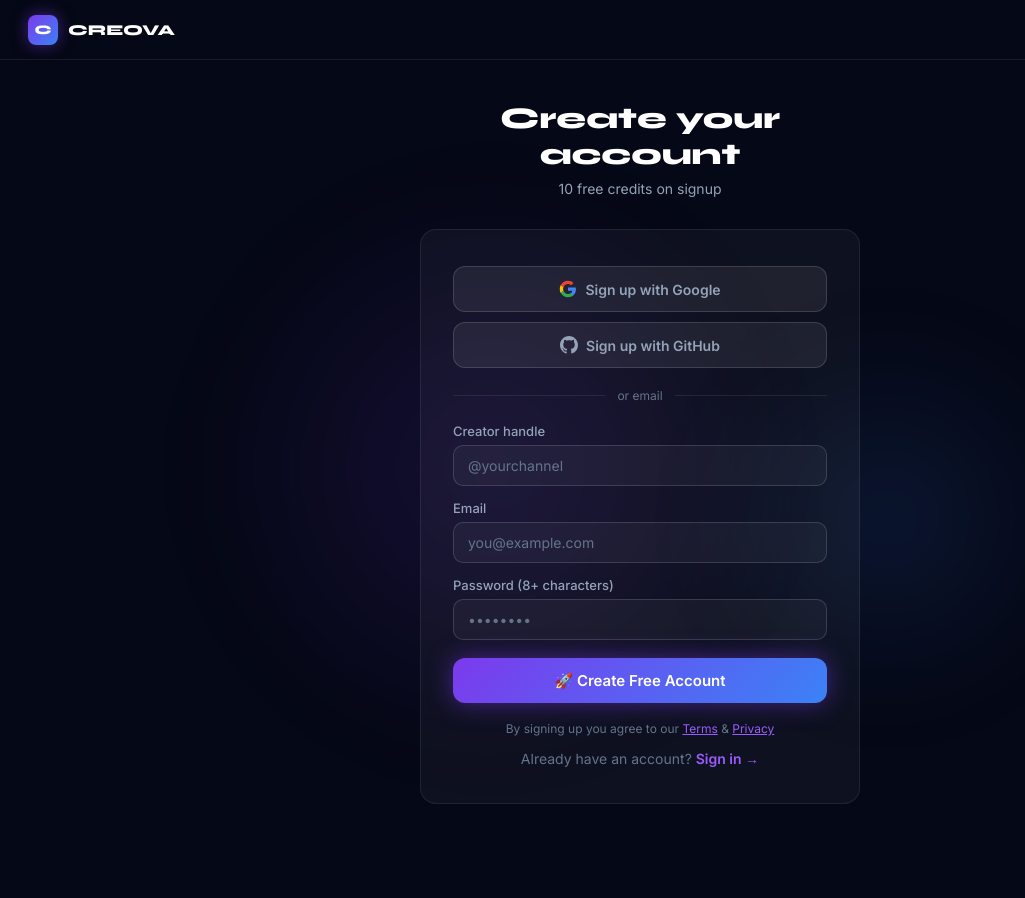
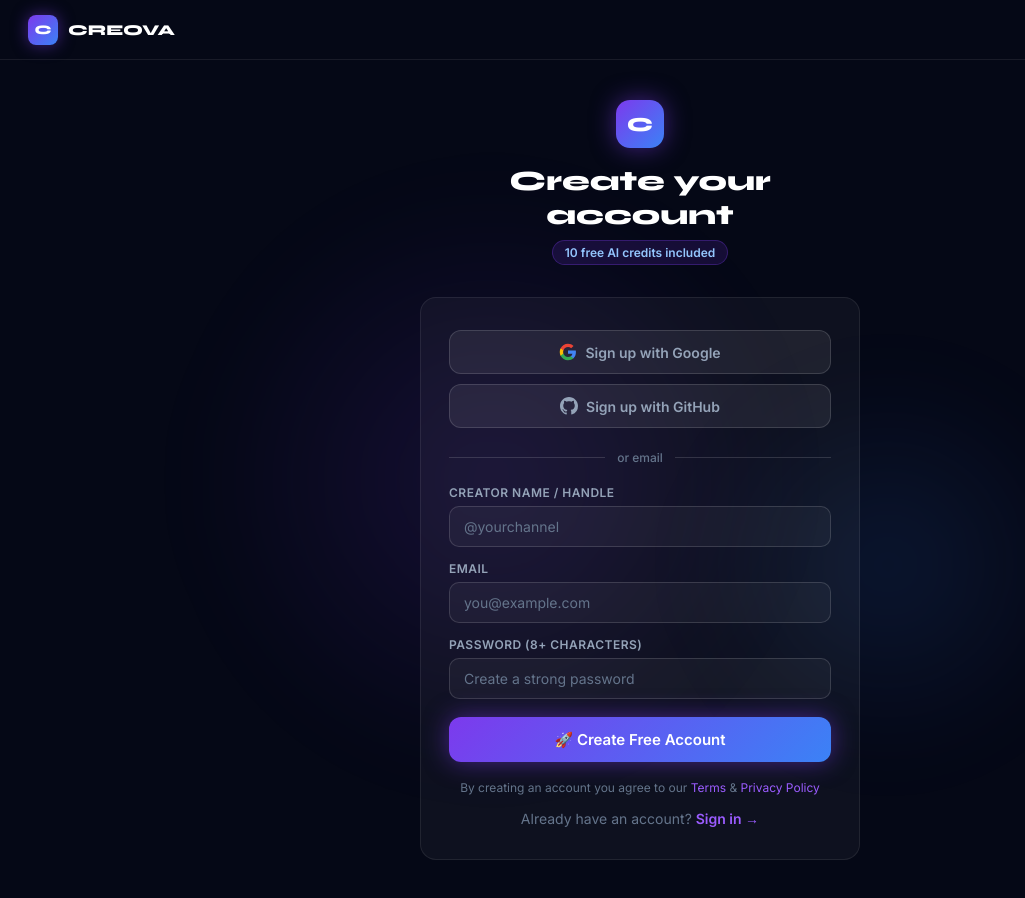
Before and after one commit to arun952137-afk/viralforge-ai, a Next.js app: page /signup in a window 1280 px wide. Shown: the whole page, without its empty margins (0-1025 px from the left). Before the commit the page ends 844 px from the top, so only its background shows below. Built offline with nearby package versions, Linux system fonts and the light colour scheme; no server answers.

Commit message:
fix: complete auth overhaul — clean OAuth flow, PKCE, robust callback, GitHub+Google

```diff
--- a/src/app/(auth)/login/page.tsx
+++ b/src/app/(auth)/login/page.tsx
@@ -6,6 +6,16 @@
 import toast from 'react-hot-toast'
 
 export const dynamic = 'force-dynamic'
+
+function Spinner() {
+  return (
+    <span style={{
+      width: 16, height: 16, display: 'inline-block', borderRadius: '50%',
+      border: '2px solid rgba(255,255,255,0.25)',
+      borderTopColor: '#fff', animation: 'spin .7s linear infinite',
+    }} />
+  )
+}
 
 export default function LoginPage() {
   const router = useRouter()
@@ -16,7 +26,7 @@
 
   async function handleLogin(e: React.FormEvent) {
     e.preventDefault()
-    if (!email || !password) { toast.error('Fill in all fields'); return }
+    if (!email || !password) { toast.error('Please fill in all fields'); return }
     setLoading(true)
     try {
       const { error } = await supabase.auth.signInWithPassword({ email, password })
@@ -25,7 +35,7 @@
       router.push('/dashboard')
       router.refresh()
     } catch (err: unknown) {
-      toast.error(err instanceof Error ? err.message : 'Login failed')
+      toast.error(err instanceof Error ? err.message : 'Login failed. Check your credentials.')
     } finally {
       setLoading(false)
     }
@@ -34,41 +44,41 @@
   async function handleOAuth(provider: 'google' | 'github') {
     setOauthLoading(provider)
     try {
+      // IMPORTANT: redirectTo must match what's in Supabase Auth > URL Configuration
+      // Supabase handles the OAuth dance with Google/GitHub, then redirects here
       const { error } = await supabase.auth.signInWithOAuth({
         provider,
         options: {
           redirectTo: `${window.location.origin}/auth/callback`,
-          queryParams: provider === 'google'
-            ? { access_type: 'offline', prompt: 'consent' }
-            : {},
         },
       })
       if (error) throw error
-      // Page will redirect to provider — no need to reset loading state
+      // Browser will redirect to provider — loading state stays until redirect
     } catch (err: unknown) {
       toast.error(err instanceof Error ? err.message : `${provider} sign-in failed`)
       setOauthLoading(null)
     }
   }
 
-  const Spinner = () => (
-    <span style={{ width: 16, height: 16, border: '2px solid rgba(255,255,255,0.3)', borderTopColor: '#fff', borderRadius: '50%', display: 'inline-block', animation: 'spin .7s linear infinite' }} />
-  )
-
   return (
     <div style={{ width: '100%', maxWidth: 420 }}>
       <div style={{ textAlign: 'center', marginBottom: 32 }}>
-        <h1 className="syne" style={{ fontSize: 32, fontWeight: 800, color: '#fff', marginBottom: 8 }}>Welcome back</h1>
-        <p style={{ fontSize: 15, color: 'var(--text2)' }}>Sign in to your CREOVA account</p>
+        <div style={{ width: 48, height: 48, borderRadius: 14, background: 'linear-gradient(135deg,#7C3AED,#3B82F6)', display: 'flex', alignItems: 'center', justifyContent: 'center', fontFamily: 'Syne,sans-serif', fontWeight: 900, fontSize: 20, color: '#fff', margin: '0 auto 16px', boxShadow: '0 0 24px rgba(124,58,237,0.5)' }}>C</div>
+        <h1 className="syne" style={{ fontSize: 28, fontWeight: 800, color: '#fff', marginBottom: 6 }}>Welcome back</h1>
+        <p style={{ fontSize: 14, color: 'var(--text2)' }}>Sign in to your CREOVA account</p>
       </div>
 
-      <div className="card" style={{ padding: '36px 32px' }}>
-        {/* Google */}
-        <button onClick={() => handleOAuth('google')} disabled={!!oauthLoading}
-          className="btn btn-s" style={{ width: '100%', justifyContent: 'center', padding: 13, marginBottom: 10, fontSize: 14 }}>
+      <div className="card" style={{ padding: '32px 28px' }}>
+        {/* Google OAuth */}
+        <button
+          onClick={() => handleOAuth('google')}
+          disabled={!!oauthLoading || loading}
+          className="btn btn-s"
+          style={{ width: '100%', justifyContent: 'center', padding: '12px', marginBottom: 10, fontSize: 14, opacity: (!!oauthLoading || loading) ? 0.6 : 1 }}
+        >
           {oauthLoading === 'google' ? <Spinner /> : (
             <>
-              <svg width="18" height="18" viewBox="0 0 24 24">
+              <svg width="18" height="18" viewBox="0 0 24 24" style={{ flexShrink: 0 }}>
                 <path d="M22.56 12.25c0-.78-.07-1.53-.2-2.25H12v4.26h5.92c-.26 1.37-1.04 2.53-2.21 3.31v2.77h3.57c2.08-1.92 3.28-4.74 3.28-8.09z" fill="#4285F4"/>
                 <path d="M12 23c2.97 0 5.46-.98 7.28-2.66l-3.57-2.77c-.98.66-2.23 1.06-3.71 1.06-2.86 0-5.29-1.93-6.16-4.53H2.18v2.84C3.99 20.53 7.7 23 12 23z" fill="#34A853"/>
                 <path d="M5.84 14.09c-.22-.66-.35-1.36-.35-2.09s.13-1.43.35-2.09V7.07H2.18C1.43 8.55 1 10.22 1 12s.43 3.45 1.18 4.93l2.85-2.22.81-.62z" fill="#FBBC05"/>
@@ -79,12 +89,16 @@
           )}
         </button>
 
-        {/* GitHub */}
-        <button onClick={() => handleOAuth('github')} disabled={!!oauthLoading}
-          className="btn btn-s" style={{ width: '100%', justifyContent: 'center', padding: 13, marginBottom: 20, fontSize: 14 }}>
+        {/* GitHub OAuth */}
+        <button
+          onClick={() => handleOAuth('github')}
+          disabled={!!oauthLoading || loading}
+          className="btn btn-s"
+          style={{ width: '100%', justifyContent: 'center', padding: '12px', marginBottom: 22, fontSize: 14, opacity: (!!oauthLoading || loading) ? 0.6 : 1 }}
+        >
           {oauthLoading === 'github' ? <Spinner /> : (
             <>
-              <svg width="18" height="18" viewBox="0 0 24 24" fill="currentColor">
+              <svg width="18" height="18" viewBox="0 0 24 24" fill="currentColor" style={{ flexShrink: 0 }}>
                 <path d="M12 0C5.37 0 0 5.37 0 12c0 5.31 3.435 9.795 8.205 11.385.6.105.825-.255.825-.57 0-.285-.015-1.23-.015-2.235-3.015.555-3.795-.735-4.035-1.41-.135-.345-.72-1.41-1.23-1.695-.42-.225-1.02-.78-.015-.795.945-.015 1.62.87 1.845 1.23 1.08 1.815 2.805 1.305 3.495.99.105-.78.42-1.305.765-1.605-2.67-.3-5.46-1.335-5.46-5.925 0-1.305.465-2.385 1.23-3.225-.12-.3-.54-1.53.12-3.18 0 0 1.005-.315 3.3 1.23.96-.27 1.98-.405 3-.405s2.04.135 3 .405c2.295-1.56 3.3-1.23 3.3-1.23.66 1.65.24 2.88.12 3.18.765.84 1.23 1.905 1.23 3.225 0 4.605-2.805 5.625-5.475 5.925.435.375.81 1.095.81 2.22 0 1.605-.015 2.895-.015 3.3 0 .315.225.69.825.57A12.02 12.02 0 0 0 24 12c0-6.63-5.37-12-12-12z"/>
               </svg>
               Continue with GitHub
@@ -93,30 +107,34 @@
         </button>
 
         <div style={{ display: 'flex', alignItems: 'center', gap: 12, marginBottom: 20 }}>
-          <div style={{ flex: 1, height: 1, background: 'var(--border)' }} />
-          <span style={{ fontSize: 12, color: 'var(--text3)' }}>or email</span>
-          <div style={{ flex: 1, height: 1, background: 'var(--border)' }} />
+          <div style={{ flex: 1, height: 1, background: 'var(--border2)' }} />
+          <span style={{ fontSize: 12, color: 'var(--text3)', fontWeight: 500 }}>or continue with email</span>
+          <div style={{ flex: 1, height: 1, background: 'var(--border2)' }} />
         </div>
 
         <form onSubmit={handleLogin} style={{ display: 'flex', flexDirection: 'column', gap: 14 }}>
           <div>
-            <label style={{ fontSize: 13, color: 'var(--text2)', fontWeight: 500, display: 'block', marginBottom: 6 }}>Email</label>
-            <input className="inp" type="email" placeholder="you@example.com" value={email} onChange={e => setEmail(e.target.value)} required />
+            <label style={{ fontSize: 12, color: 'var(--text2)', fontWeight: 600, display: 'block', marginBottom: 6, letterSpacing: '0.04em' }}>EMAIL ADDRESS</label>
+            <input className="inp" type="email" placeholder="you@example.com" value={email} onChange={e => setEmail(e.target.value)} required autoComplete="email" />
           </div>
           <div>
-            <div style={{ display: 'flex', justifyContent: 'space-between', marginBottom: 6 }}>
-              <label style={{ fontSize: 13, color: 'var(--text2)', fontWeight: 500 }}>Password</label>
-              <Link href="/forgot-password" style={{ fontSize: 12, color: 'var(--violet2)', textDecoration: 'none' }}>Forgot?</Link>
+            <div style={{ display: 'flex', justifyContent: 'space-between', alignItems: 'center', marginBottom: 6 }}>
+              <label style={{ fontSize: 12, color: 'var(--text2)', fontWeight: 600, letterSpacing: '0.04em' }}>PASSWORD</label>
+              <Link href="/forgot-password" style={{ fontSize: 12, color: 'var(--violet2)', textDecoration: 'none', fontWeight: 500 }}>Forgot password?</Link>
             </div>
-            <input className="inp" type="password" placeholder="••••••••" value={password} onChange={e => setPassword(e.target.value)} required />
+            <input className="inp" type="password" placeholder="••••••••" value={password} onChange={e => setPassword(e.target.value)} required autoComplete="current-password" />
           </div>
-          <button type="submit" disabled={loading || !!oauthLoading} className="btn btn-p" style={{ width: '100%', justifyContent: 'center', padding: 13, marginTop: 4, fontSize: 15 }}>
+          <button type="submit" disabled={loading || !!oauthLoading} className="btn btn-p"
+            style={{ width: '100%', justifyContent: 'center', padding: '13px', fontSize: 15, marginTop: 4, opacity: (loading || !!oauthLoading) ? 0.7 : 1 }}>
             {loading ? <Spinner /> : 'Sign In →'}
           </button>
         </form>
 
         <p style={{ textAlign: 'center', fontSize: 14, color: 'var(--text3)', marginTop: 20 }}>
-          No account? <Link href="/signup" style={{ color: 'var(--violet2)', textDecoration: 'none', fontWeight: 600 }}>Start free →</Link>
+          Don't have an account?{' '}
+          <Link href="/signup" style={{ color: 'var(--violet2)', textDecoration: 'none', fontWeight: 600 }}>
+            Start free →
+          </Link>
         </p>
       </div>
     </div>
--- a/src/app/(auth)/signup/page.tsx
+++ b/src/app/(auth)/signup/page.tsx
@@ -6,6 +6,16 @@
 import toast from 'react-hot-toast'
 
 export const dynamic = 'force-dynamic'
+
+function Spinner() {
+  return (
+    <span style={{
+      width: 16, height: 16, display: 'inline-block', borderRadius: '50%',
+      border: '2px solid rgba(255,255,255,0.25)',
+      borderTopColor: '#fff', animation: 'spin .7s linear infinite',
+    }} />
+  )
+}
 
 function SignupForm() {
   const router = useRouter()
@@ -19,15 +29,17 @@
 
   async function handleSignup(e: React.FormEvent) {
     e.preventDefault()
-    if (!email || !password || !username) { toast.error('Fill in all fields'); return }
-    if (password.length < 8) { toast.error('Password must be 8+ characters'); return }
+    if (!email || !password || !username) { toast.error('Please fill in all fields'); return }
+    if (password.length < 8) { toast.error('Password must be at least 8 characters'); return }
     setLoading(true)
     try {
       const { data, error } = await supabase.auth.signUp({ email, password })
       if (error) throw error
       if (data.user) {
         await supabase.from('users').upsert({
-          id: data.user.id, email, username,
+          id: data.user.id,
+          email,
+          username,
           plan: planParam === 'pro' ? 'pro' : planParam === 'studio' ? 'studio' : 'free',
           credits: planParam === 'studio' ? -1 : planParam === 'pro' ? 500 : 10,
         }, { onConflict: 'id', ignoreDuplicates: false })
@@ -36,7 +48,7 @@
         router.refresh()
       }
     } catch (err: unknown) {
-      toast.error(err instanceof Error ? err.message : 'Signup failed')
+      toast.error(err instanceof Error ? err.message : 'Signup failed. Please try again.')
     } finally {
       setLoading(false)
     }
@@ -49,9 +61,6 @@
         provider,
         options: {
           redirectTo: `${window.location.origin}/auth/callback`,
-          queryParams: provider === 'google'
-            ? { access_type: 'offline', prompt: 'consent' }
-            : {},
         },
       })
       if (error) throw error
@@ -61,83 +70,80 @@
     }
   }
 
-  const Spinner = () => (
-    <span style={{ width: 16, height: 16, border: '2px solid rgba(255,255,255,0.3)', borderTopColor: '#fff', borderRadius: '50%', display: 'inline-block', animation: 'spin .7s linear infinite' }} />
-  )
-
-  const planLabels: Record<string, string> = {
-    free: '10 free credits on signup',
-    starter: 'Starter — ₹799/mo selected',
-    pro: 'Creator Pro — ₹1,799/mo selected',
-    studio: 'Studio — ₹4,499/mo selected'
+  const planInfo: Record<string, { label: string; color: string }> = {
+    free:    { label: '10 free AI credits included', color: '#93c5fd' },
+    starter: { label: 'Starter Plan — ₹799/mo (60% OFF)', color: '#67e8f9' },
+    pro:     { label: 'Creator Pro — ₹1,799/mo (60% OFF)', color: '#b47fff' },
+    studio:  { label: 'Studio Plan — ₹4,499/mo (60% OFF)', color: '#f9a8d4' },
   }
+  const plan = planInfo[planParam] ?? planInfo.free
 
   return (
     <div style={{ width: '100%', maxWidth: 440 }}>
       <div style={{ textAlign: 'center', marginBottom: 32 }}>
-        <h1 className="syne" style={{ fontSize: 30, fontWeight: 800, color: '#fff', marginBottom: 8 }}>Create your account</h1>
-        <p style={{ fontSize: 14, color: 'var(--text2)' }}>{planLabels[planParam] ?? planLabels.free}</p>
+        <div style={{ width: 48, height: 48, borderRadius: 14, background: 'linear-gradient(135deg,#7C3AED,#3B82F6)', display: 'flex', alignItems: 'center', justifyContent: 'center', fontFamily: 'Syne,sans-serif', fontWeight: 900, fontSize: 20, color: '#fff', margin: '0 auto 16px', boxShadow: '0 0 24px rgba(124,58,237,0.5)' }}>C</div>
+        <h1 className="syne" style={{ fontSize: 28, fontWeight: 800, color: '#fff', marginBottom: 8 }}>Create your account</h1>
+        <div style={{ display: 'inline-block', padding: '4px 12px', borderRadius: 100, background: 'rgba(124,58,237,0.15)', border: '1px solid rgba(124,58,237,0.3)', fontSize: 12, fontWeight: 600, color: plan.color }}>
+          {plan.label}
+        </div>
       </div>
 
-      <div className="card" style={{ padding: '36px 32px' }}>
-        {/* Google */}
-        <button onClick={() => handleOAuth('google')} disabled={!!oauthLoading}
-          className="btn btn-s" style={{ width: '100%', justifyContent: 'center', padding: 13, marginBottom: 10, fontSize: 14 }}>
+      <div className="card" style={{ padding: '32px 28px' }}>
+        <button onClick={() => handleOAuth('google')} disabled={!!oauthLoading || loading}
+          className="btn btn-s" style={{ width: '100%', justifyContent: 'center', padding: '12px', marginBottom: 10, fontSize: 14 }}>
           {oauthLoading === 'google' ? <Spinner /> : (
-            <>
-              <svg width="18" height="18" viewBox="0 0 24 24">
-                <path d="M22.56 12.25c0-.78-.07-1.53-.2-2.25H12v4.26h5.92c-.26 1.37-1.04 2.53-2.21 3.31v2.77h3.57c2.08-1.92 3.28-4.74 3.28-8.09z" fill="#4285F4"/>
-                <path d="M12 23c2.97 0 5.46-.98 7.28-2.66l-3.57-2.77c-.98.66-2.23 1.06-3.71 1.06-2.86 0-5.29-1.93-6.16-4.53H2.18v2.84C3.99 20.53 7.7 23 12 23z" fill="#34A853"/>
-                <path d="M5.84 14.09c-.22-.66-.35-1.36-.35-2.09s.13-1.43.35-2.09V7.07H2.18C1.43 8.55 1 10.22 1 12s.43 3.45 1.18 4.93l2.85-2.22.81-.62z" fill="#FBBC05"/>
-                <path d="M12 5.38c1.62 0 3.06.56 4.21 1.64l3.15-3.15C17.45 2.09 14.97 1 12 1 7.7 1 3.99 3.47 2.18 7.07l3.66 2.84c.87-2.6 3.3-4.53 6.16-4.53z" fill="#EA4335"/>
-              </svg>
-              Sign up with Google
-            </>
+            <><svg width="18" height="18" viewBox="0 0 24 24" style={{ flexShrink: 0 }}>
+              <path d="M22.56 12.25c0-.78-.07-1.53-.2-2.25H12v4.26h5.92c-.26 1.37-1.04 2.53-2.21 3.31v2.77h3.57c2.08-1.92 3.28-4.74 3.28-8.09z" fill="#4285F4"/>
+              <path d="M12 23c2.97 0 5.46-.98 7.28-2.66l-3.57-2.77c-.98.66-2.23 1.06-3.71 1.06-2.86 0-5.29-1.93-6.16-4.53H2.18v2.84C3.99 20.53 7.7 23 12 23z" fill="#34A853"/>
+              <path d="M5.84 14.09c-.22-.66-.35-1.36-.35-2.09s.13-1.43.35-2.09V7.07H2.18C1.43 8.55 1 10.22 1 12s.43 3.45 1.18 4.93l2.85-2.22.81-.62z" fill="#FBBC05"/>
+              <path d="M12 5.38c1.62 0 3.06.56 4.21 1.64l3.15-3.15C17.45 2.09 14.97 1 12 1 7.7 1 3.99 3.47 2.18 7.07l3.66 2.84c.87-2.6 3.3-4.53 6.16-4.53z" fill="#EA4335"/>
+            </svg>Sign up with Google</>
           )}
         </button>
 
-        {/* GitHub */}
-        <button onClick={() => handleOAuth('github')} disabled={!!oauthLoading}
-          className="btn btn-s" style={{ width: '100%', justifyContent: 'center', padding: 13, marginBottom: 20, fontSize: 14 }}>
+        <button onClick={() => handleOAuth('github')} disabled={!!oauthLoading || loading}
+          className="btn btn-s" style={{ width: '100%', justifyContent: 'center', padding: '12px', marginBottom: 22, fontSize: 14 }}>
           {oauthLoading === 'github' ? <Spinner /> : (
-            <>
-              <svg width="18" height="18" viewBox="0 0 24 24" fill="currentColor">
-                <path d="M12 0C5.37 0 0 5.37 0 12c0 5.31 3.435 9.795 8.205 11.385.6.105.825-.255.825-.57 0-.285-.015-1.23-.015-2.235-3.015.555-3.795-.735-4.035-1.41-.135-.345-.72-1.41-1.23-1.695-.42-.225-1.02-.78-.015-.795.945-.015 1.62.87 1.845 1.23 1.08 1.815 2.805 1.305 3.495.99.105-.78.42-1.305.765-1.605-2.67-.3-5.46-1.335-5.46-5.925 0-1.305.465-2.385 1.23-3.225-.12-.3-.54-1.53.12-3.18 0 0 1.005-.315 3.3 1.23.96-.27 1.98-.405 3-.405s2.04.135 3 .405c2.295-1.56 3.3-1.23 3.3-1.23.66 1.65.24 2.88.12 3.18.765.84 1.23 1.905 1.23 3.225 0 4.605-2.805 5.625-5.475 5.925.435.375.81 1.095.81 2.22 0 1.605-.015 2.895-.015 3.3 0 .315.225.69.825.57A12.02 12.02 0 0 0 24 12c0-6.63-5.37-12-12-12z"/>
-              </svg>
-              Sign up with GitHub
-            </>
+            <><svg width="18" height="18" viewBox="0 0 24 24" fill="currentColor" style={{ flexShrink: 0 }}>
+              <path d="M12 0C5.37 0 0 5.37 0 12c0 5.31 3.435 9.795 8.205 11.385.6.105.825-.255.825-.57 0-.285-.015-1.23-.015-2.235-3.015.555-3.795-.735-4.035-1.41-.135-.345-.72-1.41-1.23-1.695-.42-.225-1.02-.78-.015-.795.945-.015 1.62.87 1.845 1.23 1.08 1.815 2.805 1.305 3.495.99.105-.78.42-1.305.765-1.605-2.67-.3-5.46-1.335-5.46-5.925 0-1.305.465-2.385 1.23-3.225-.12-.3-.54-1.53.12-3.18 0 0 1.005-.315 3.3 1.23.96-.27 1.98-.405 3-.405s2.04.135 3 .405c2.295-1.56 3.3-1.23 3.3-1.23.66 1.65.24 2.88.12 3.18.765.84 1.23 1.905 1.23 3.225 0 4.605-2.805 5.625-5.475 5.925.435.375.81 1.095.81 2.22 0 1.605-.015 2.895-.015 3.3 0 .315.225.69.825.57A12.02 12.02 0 0 0 24 12c0-6.63-5.37-12-12-12z"/>
+            </svg>Sign up with GitHub</>
           )}
         </button>
 
         <div style={{ display: 'flex', alignItems: 'center', gap: 12, marginBottom: 20 }}>
-          <div style={{ flex: 1, height: 1, background: 'var(--border)' }} />
-          <span style={{ fontSize: 12, color: 'var(--text3)' }}>or email</span>
-          <div style={{ flex: 1, height: 1, background: 'var(--border)' }} />
+          <div style={{ flex: 1, height: 1, background: 'var(--border2)' }} />
+          <span style={{ fontSize: 12, color: 'var(--text3)', fontWeight: 500 }}>or email</span>
+          <div style={{ flex: 1, height: 1, background: 'var(--border2)' }} />
         </div>
 
         <form onSubmit={handleSignup} style={{ display: 'flex', flexDirection: 'column', gap: 14 }}>
           <div>
-            <label style={{ fontSize: 13, color: 'var(--text2)', fontWeight: 500, display: 'block', marginBottom: 6 }}>Creator handle</label>
-            <input className="inp" placeholder="@yourchannel" value={username} onChange={e => setUsername(e.target.value)} required />
+            <label style={{ fontSize: 12, color: 'var(--text2)', fontWeight: 600, display: 'block', marginBottom: 6, letterSpacing: '0.04em' }}>CREATOR NAME / HANDLE</label>
+            <input className="inp" placeholder="@yourchannel" value={username} onChange={e => setUsername(e.target.value)} required autoComplete="username" />
           </div>
           <div>
-            <label style={{ fontSize: 13, color: 'var(--text2)', fontWeight: 500, display: 'block', marginBottom: 6 }}>Email</label>
-            <input className="inp" type="email" placeholder="you@example.com" value={email} onChange={e => setEmail(e.target.value)} required />
+            <label style={{ fontSize: 12, color: 'var(--text2)', fontWeight: 600, display: 'block', marginBottom: 6, letterSpacing: '0.04em' }}>EMAIL</label>
+            <input className="inp" type="email" placeholder="you@example.com" value={email} onChange={e => setEmail(e.target.value)} required autoComplete="email" />
           </div>
           <div>
-            <label style={{ fontSize: 13, color: 'var(--text2)', fontWeight: 500, display: 'block', marginBottom: 6 }}>Password (8+ characters)</label>
-            <input className="inp" type="password" placeholder="••••••••" value={password} onChange={e => setPassword(e.target.value)} required minLength={8} />
+            <label style={{ fontSize: 12, color: 'var(--text2)', fontWeight: 600, display: 'block', marginBottom: 6, letterSpacing: '0.04em' }}>PASSWORD (8+ CHARACTERS)</label>
+            <input className="inp" type="password" placeholder="Create a strong password" value={password} onChange={e => setPassword(e.target.value)} required minLength={8} autoComplete="new-password" />
           </div>
-          <button type="submit" disabled={loading || !!oauthLoading} className="btn btn-p" style={{ width: '100%', justifyContent: 'center', padding: 13, marginTop: 4, fontSize: 15 }}>
+          <button type="submit" disabled={loading || !!oauthLoading} className="btn btn-p"
+            style={{ width: '100%', justifyContent: 'center', padding: '13px', marginTop: 4, fontSize: 15 }}>
             {loading ? <Spinner /> : '🚀 Create Free Account'}
           </button>
         </form>
 
-        <p style={{ fontSize: 12, color: 'var(--text3)', textAlign: 'center', marginTop: 16, lineHeight: 1.6 }}>
-          By signing up you agree to our <Link href="/terms" style={{ color: 'var(--violet2)' }}>Terms</Link> & <Link href="/privacy" style={{ color: 'var(--violet2)' }}>Privacy</Link>
+        <p style={{ fontSize: 12, color: 'var(--text3)', textAlign: 'center', marginTop: 16, lineHeight: 1.7 }}>
+          By creating an account you agree to our{' '}
+          <Link href="/terms" style={{ color: 'var(--violet2)', textDecoration: 'none' }}>Terms</Link>
+          {' '}&{' '}
+          <Link href="/privacy" style={{ color: 'var(--violet2)', textDecoration: 'none' }}>Privacy Policy</Link>
         </p>
         <p style={{ textAlign: 'center', fontSize: 14, color: 'var(--text3)', marginTop: 12 }}>
-          Already have an account? <Link href="/login" style={{ color: 'var(--violet2)', textDecoration: 'none', fontWeight: 600 }}>Sign in →</Link>
+          Already have an account?{' '}
+          <Link href="/login" style={{ color: 'var(--violet2)', textDecoration: 'none', fontWeight: 600 }}>Sign in →</Link>
         </p>
       </div>
     </div>
@@ -146,7 +152,11 @@
 
 export default function SignupPage() {
   return (
-    <Suspense fallback={<div style={{ color: 'var(--text3)', textAlign: 'center', padding: 60 }}>Loading…</div>}>
+    <Suspense fallback={
+      <div style={{ minHeight: '100vh', display: 'flex', alignItems: 'center', justifyContent: 'center', background: 'var(--bg)', color: 'var(--text3)' }}>
+        Loading…
+      </div>
+    }>
       <SignupForm />
     </Suspense>
   )
--- a/src/lib/supabase.ts
+++ b/src/lib/supabase.ts
@@ -9,5 +9,6 @@
     autoRefreshToken: true,
     detectSessionInUrl: true,
     persistSession: true,
+    storageKey: 'creova-auth',
   },
 })
```
Also changed, not shown: src/app/auth/callback/route.ts (+8 -3 lines).
